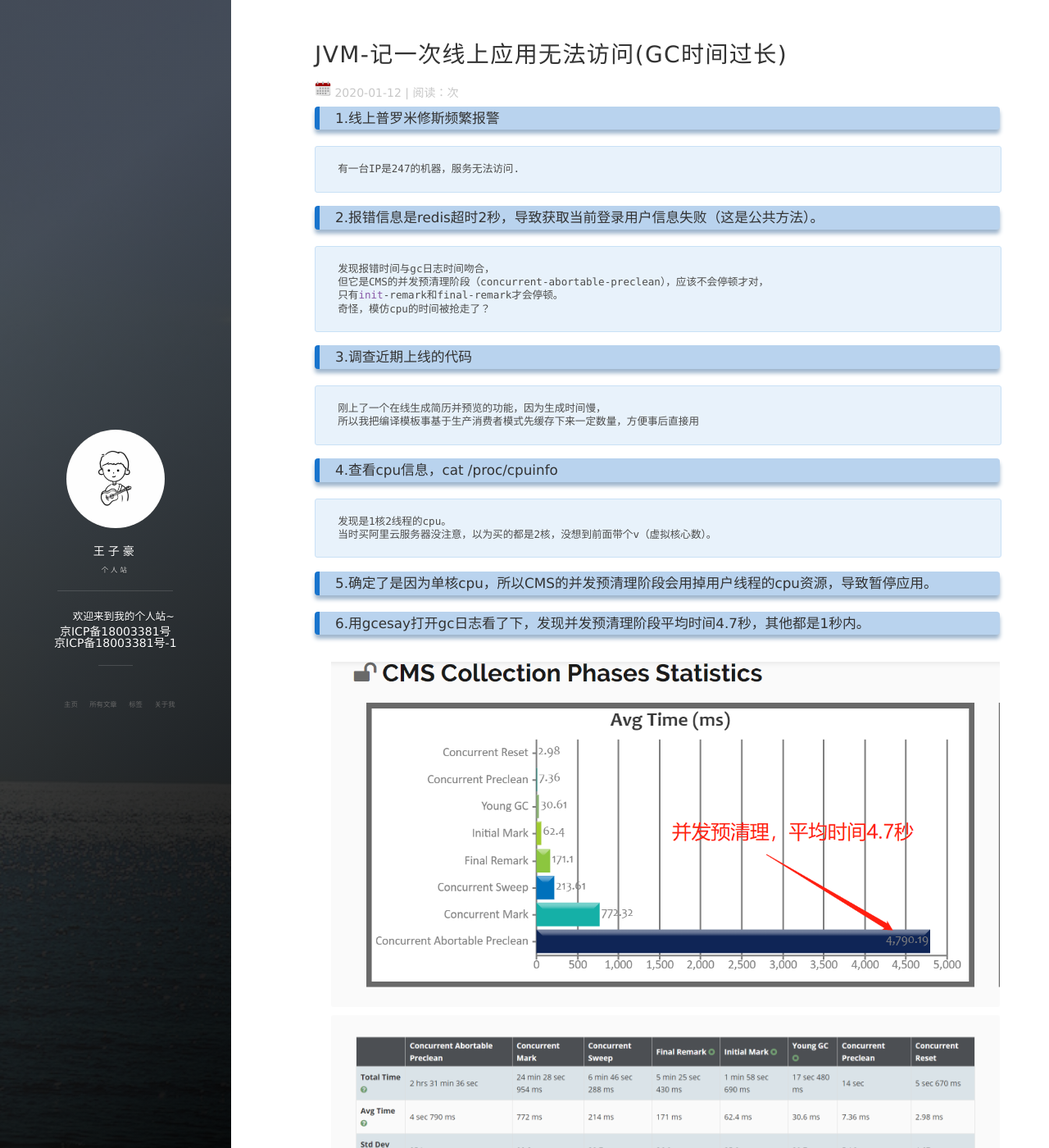
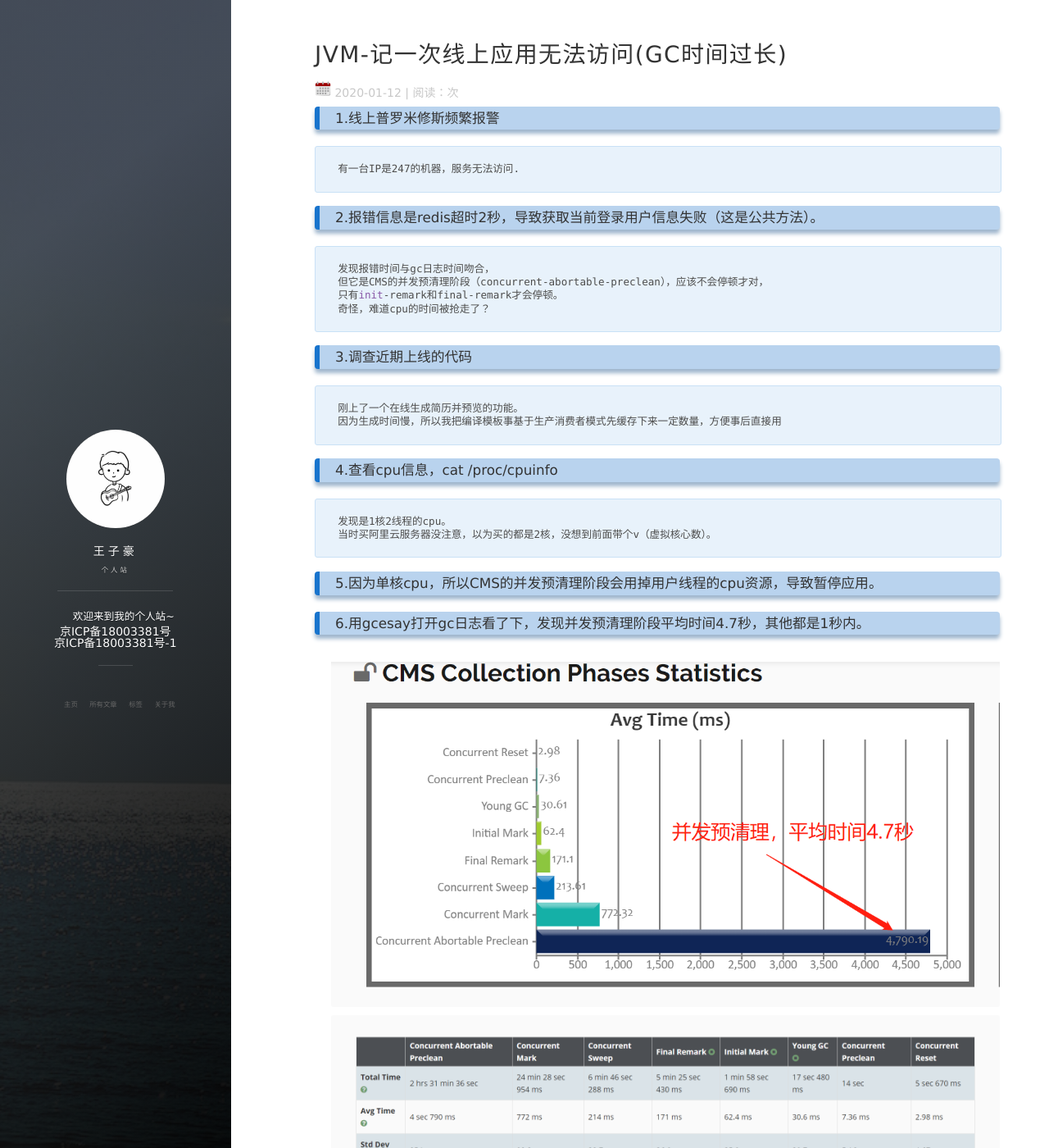
Before and after one commit to wangzihaogithub/wangzihaogithub, a Jekyll site: the page built from _posts/2020-01-12-JVM-记一次线上应用无法访问(GC时间过长).markdown, in a window 1280 px wide and 1400 px high. Shown: the whole window at 82% size. Built offline with Jekyll 4.4.1, drawn with Linux system fonts in a browser that asks for light colours; nearby versions of some CDN libraries; comment, search, counter and statistics services are not loaded; some of the changed lines change nothing that is shown; some of the changed text lies outside the part shown.

Commit message:
JVM-记一次线上应用无法访问(GC时间过长)1

```diff
--- a/_posts/2020-01-12-JVM-记一次线上应用无法访问(GC时间过长).markdown
+++ b/_posts/2020-01-12-JVM-记一次线上应用无法访问(GC时间过长).markdown
@@ -13,19 +13,19 @@
     发现报错时间与gc日志时间吻合，
     但它是CMS的并发预清理阶段（concurrent-abortable-preclean），应该不会停顿才对，
     只有init-remark和final-remark才会停顿。
-    奇怪，模仿cpu的时间被抢走了？
+    奇怪，难道cpu的时间被抢走了？
 
 ### 3.调查近期上线的代码
 
-    刚上了一个在线生成简历并预览的功能，因为生成时间慢，
-    所以我把编译模板事基于生产消费者模式先缓存下来一定数量，方便事后直接用
+    刚上了一个在线生成简历并预览的功能。
+    因为生成时间慢，所以我把编译模板事基于生产消费者模式先缓存下来一定数量，方便事后直接用
 
 ### 4.查看cpu信息，cat /proc/cpuinfo
 
     发现是1核2线程的cpu。
     当时买阿里云服务器没注意，以为买的都是2核，没想到前面带个v（虚拟核心数）。
 
-### 5.确定了是因为单核cpu，所以CMS的并发预清理阶段会用掉用户线程的cpu资源，导致暂停应用。
+### 5.因为单核cpu，所以CMS的并发预清理阶段会用掉用户线程的cpu资源，导致暂停应用。
 
 ### 6.用gcesay打开gc日志看了下，发现并发预清理阶段平均时间4.7秒，其他都是1秒内。
 
@@ -33,42 +33,42 @@
 
 ![gc日志cmstable](../../../images/postimg/cmstable.jpg)
 
-### 这是我有两个选择，
+### 7.这是我有两个选择，
 
     1.调低并发预清理的最大时长。
     2.继续寻找为什么要4.7秒。
     我选择继续寻找原因。
 
-### 登陆阿里云ECS的监控控制台,
+### 8.登陆阿里云ECS的监控控制台,
 
     查看机器状况（CPU曲线,内存曲线，磁盘读写曲线），
     发现这台机器的磁盘读写明显比其他应用的机器要猛的多。
 
-### 立马iostat, free二连
+### 9.立马iostat, free二连
 
     发现用了磁盘交换（swap），
     这个应用的java居然占用3G+的内存，以前都是1G左右。
     那么GC标记一部分内存是用的磁盘IO， 肯定慢啊。
     加内存条时间也来不及啊，接下来目标就是减少常驻内存，直至不用磁盘交换。
 
-### 导出java堆信息，
+### 10.导出java堆信息，
 
     发现byte数组和 char数组共占了1.5G，
     还有个大对象HashMap存了1个多G的对象，
     这个map就在我写的简历模板功能里。
     jmap -dump:live,format=b,file=heap_2020_01_11_00_59_dump.bin 12977
 
-### 改正代码，
+### 11.改正代码，
 
     以前生产者的逻辑是固定量每个模板缓存100个实例，
     现在改为 （全部消耗的模板数量 / 请求数量） * 2（为之后两个请求预留），
     也就是 每次消耗的平均值 * 2个用户
 
-### 顺便把垃圾回收改为G1，
+### 12.顺便把垃圾回收改为G1，
 
     每个区域16M，设置最大停顿时长为600毫秒。
 
-### 上线
+### 13.上线 (问题解决了！)
 
     将主节点下掉，切换备节点，无感上线重启。
     重启后就没有磁盘交换了。
@@ -76,5 +76,3 @@
 ![gc日志G1](../../../images/postimg/g1time.jpg)
 
 ![gc日志G1table](../../../images/postimg/g1table.jpg)
-
-### 问题解决了！
```
